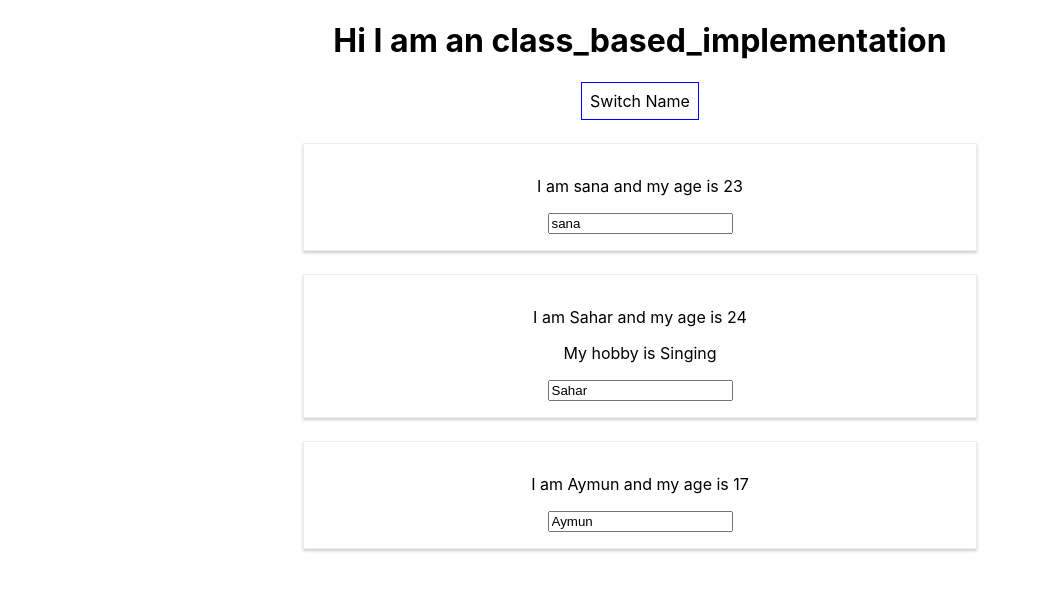
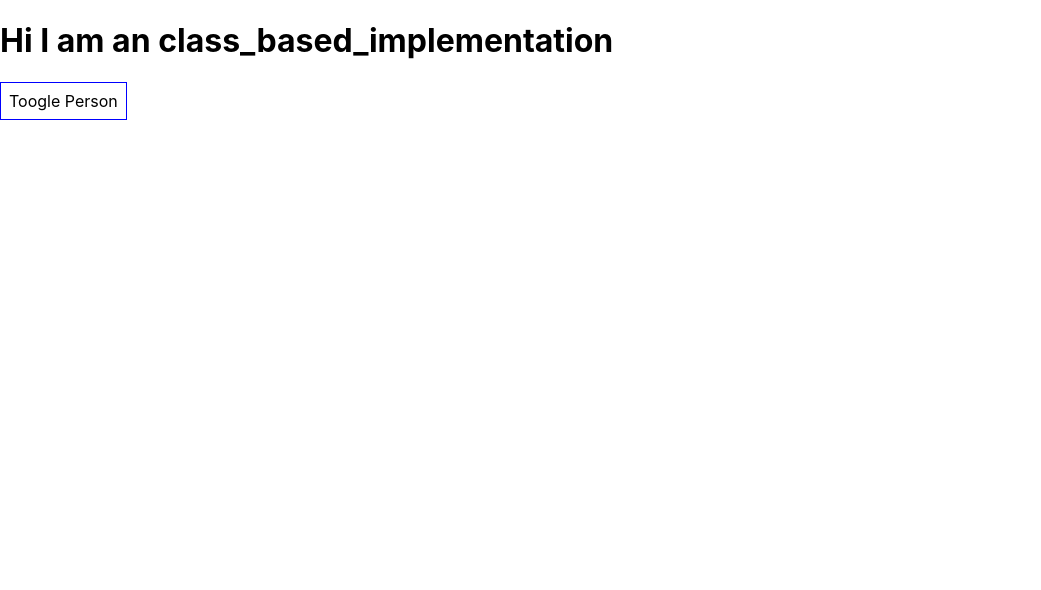
Before and after one commit to saharejaz2324/React_Project, a React (Create React App) app: page / in a window 1280 px wide. Shown: the top 590 px of the page, without its empty margins (0-1041 px from the left). Built offline with nearby package versions, Linux system fonts and the light colour scheme.

Commit message:
Rendering Content on clicking button

```diff
--- a/src/Person/Person.js
+++ b/src/Person/Person.js
@@ -11,7 +11,7 @@ return (
 
         {/* Two Way binding */}
 
-        <input type='text' onChange = {props.changed} value = {props.name}></input>
+        <input type='text' onChange = {props.changed} ></input>
 
     </div>
 )
--- /dev/null
+++ b/src/RenderingContent/RenderingContent.js
@@ -0,0 +1,64 @@
+import React, { Component } from "react";
+import Person from '../Person/Person';
+
+class RenderingContent extends Component {
+  state = {
+    person: [
+      { name: "sana", age: 23 },
+      { name: "Sahar", age: 24 },
+      { name: "Aymun", age: 17 },
+    ],
+    showPerson: false,
+  };
+
+  tooglePersonHandler = () => {
+    const doesshow = this.state.showPerson;
+    this.setState({
+      showPerson: !doesshow,
+    });
+  };
+  render() {
+    const style = {
+      backgroundColor: "white",
+      font: "inherit",
+      border: "1px solid blue",
+      padding: "8px",
+      cursor: "pointer",
+    };
+
+    return (
+      <div className="App">
+        <h1>Hi I am an class_based_implementation</h1>
+        <button style={style} onClick={this.tooglePersonHandler}>
+          Toogle Person
+        </button>{" "}
+        {/* this method is not preferable as this is insufficient at some stage. So, avoid using this syntax */}
+        {/* <button onClick = {this.switchNameHandler.bind(this, 'Emaan')}>Switch Name</button> */}
+        {
+          // default java script ternary expression
+          this.state.showPerson ? (
+            <div>
+              <Person
+                changed={this.nameChangedHandler}
+                name={this.state.person[0].name}
+                age={this.state.person[0].age}
+              ></Person>
+              <Person
+                name={this.state.person[1].name}
+                age={this.state.person[1].age}
+              >
+                My hobby is Singing
+              </Person>
+              <Person
+                name={this.state.person[2].name}
+                age={this.state.person[2].age}
+              ></Person>
+            </div>
+          ) : null
+        }
+      </div>
+    );
+  }
+}
+
+export default RenderingContent;
--- a/src/class_based_implementation/class_based_implementation.js
+++ b/src/class_based_implementation/class_based_implementation.js
@@ -1,67 +1,75 @@
-import React, { Component } from 'react';
-import Person from '../Person/Person';
-import './class_based_implementation.css'
+import React, { Component } from "react";
+import Person from "../Person/Person";
+import "./class_based_implementation.css";
 
 class class_based_implementation extends Component {
   state = {
-    person : [
-      { name : 'sana' , age : 23 },
-      { name : 'Sahar', age : 24 },
-      { name: 'Aymun', age: 17 }
-
-    ]
-  }
+    person: [
+      { name: "sana", age: 23 },
+      { name: "Sahar", age: 24 },
+      { name: "Aymun", age: 17 },
+    ],
+  };
   switchNameHandler = (newName) => {
     this.setState({
-      person : [
-        { name : newName , age : 23 },
-        { name : 'Sahar', age : 24 },
-        { name: 'Aymun', age: 7 }
-      ]
-    })
-  }
+      person: [
+        { name: newName, age: 23 },
+        { name: "Sahar", age: 24 },
+        { name: "Aymun", age: 7 },
+      ],
+    });
+  };
 
   nameChangedHandler = (event) => {
-    console.log('event', event.target.value);
+    console.log("event", event.target.value);
     this.setState({
-      person : [
-        { name : event.target.value , age : 23 },
-        { name : 'Sahar', age : 24 },
-        { name: 'Aymun', age: 7 }
-      ]
-    })
-  }
+      person: [
+        { name: event.target.value, age: 23 },
+        { name: "Sahar", age: 24 },
+        { name: "Aymun", age: 7 },
+      ],
+    });
+  };
   render() {
+    const style = {
+      backgroundColor: "white",
+      font: "inherit",
+      border: "1px solid blue",
+      padding: "8px",
+      cursor: "pointer",
+    };
 
-    const style = {
-      backgroundColor: 'white',
-      font: 'inherit',
-      border : '1px solid blue',
-      padding : '8px',
-      cursor : 'pointer'
-    }
-
-    return(
+    return (
       <div className="App">
         <h1>Hi I am an class_based_implementation</h1>
-        <button style = {style} onClick = {() => {this.switchNameHandler('Emaan!!!')}}>Switch Name</button> {/* this method is not preferable as this is insufficient at some stage. So, avoid using this syntax */}
+        <button
+          style={style}
+          onClick={() => {
+            this.switchNameHandler("Emaan!!!");
+          }}
+        >
+          Switch Name
+        </button>{" "}
+        {/* this method is not preferable as this is insufficient at some stage. So, avoid using this syntax */}
         {/* <button onClick = {this.switchNameHandler.bind(this, 'Emaan')}>Switch Name</button> */}
         <Person
-          changed = {this.nameChangedHandler}
-          name= {this.state.person[0].name}
-          age = {this.state.person[0].age}>
+          changed={this.nameChangedHandler}
+          name={this.state.person[0].name}
+          age={this.state.person[0].age}
+        ></Person>
+        <Person
+          click={this.switchNameHandler.bind(this, "Maryam")}
+          name={this.state.person[1].name}
+          age={this.state.person[1].age}
+        >
+          My hobby is Singing
         </Person>
         <Person
-          click = {this.switchNameHandler.bind(this, 'Maryam')}
-          name= {this.state.person[1].name}
-          age = {this.state.person[1].age}>My hobby is Singing
-        </Person>
-        <Person
-          name= {this.state.person[2].name}
-          age = {this.state.person[2].age}>
-        </Person>
+          name={this.state.person[2].name}
+          age={this.state.person[2].age}
+        ></Person>
       </div>
-    )
+    );
   }
 }
 //   return  React.createElement('div', null, React.createElement('h1', { className: 'App' }, 'Hi... I am a  app!!!'));
--- a/src/index.js
+++ b/src/index.js
@@ -2,13 +2,15 @@ import React from 'react';
 import ReactDOM from 'react-dom';
 import './index.css';
 // import App from './App';
-import Class_Based from './class_based_implementation/class_based_implementation';
+// import Class_Based from './class_based_implementation/class_based_implementation';
+import RenderingClass from './RenderingContent/RenderingContent';
 import * as serviceWorker from './serviceWorker';
 
 ReactDOM.render(
   <React.StrictMode>
     {/* <App /> */}
-    <Class_Based></Class_Based>
+    {/* <Class_Based></Class_Based> */}
+    <RenderingClass></RenderingClass>
   </React.StrictMode>,
   document.getElementById('root')
 );
```
Also changed, not shown: src/App.js (+32 -30 lines).
